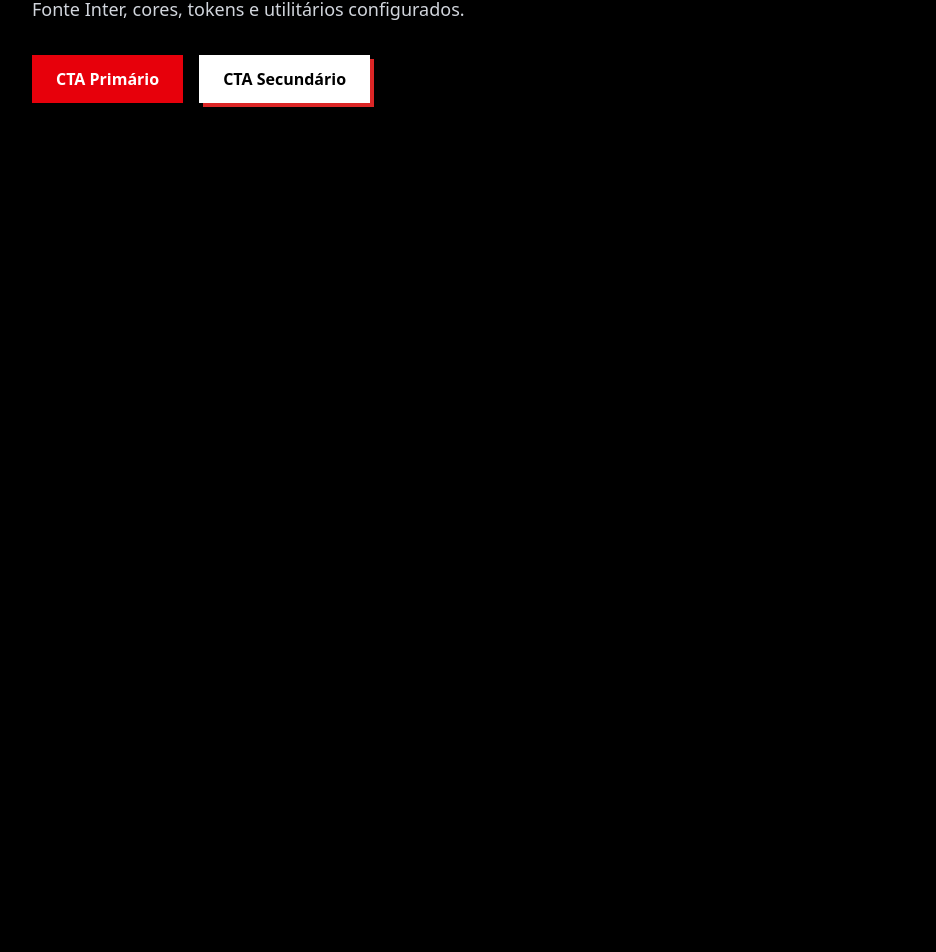
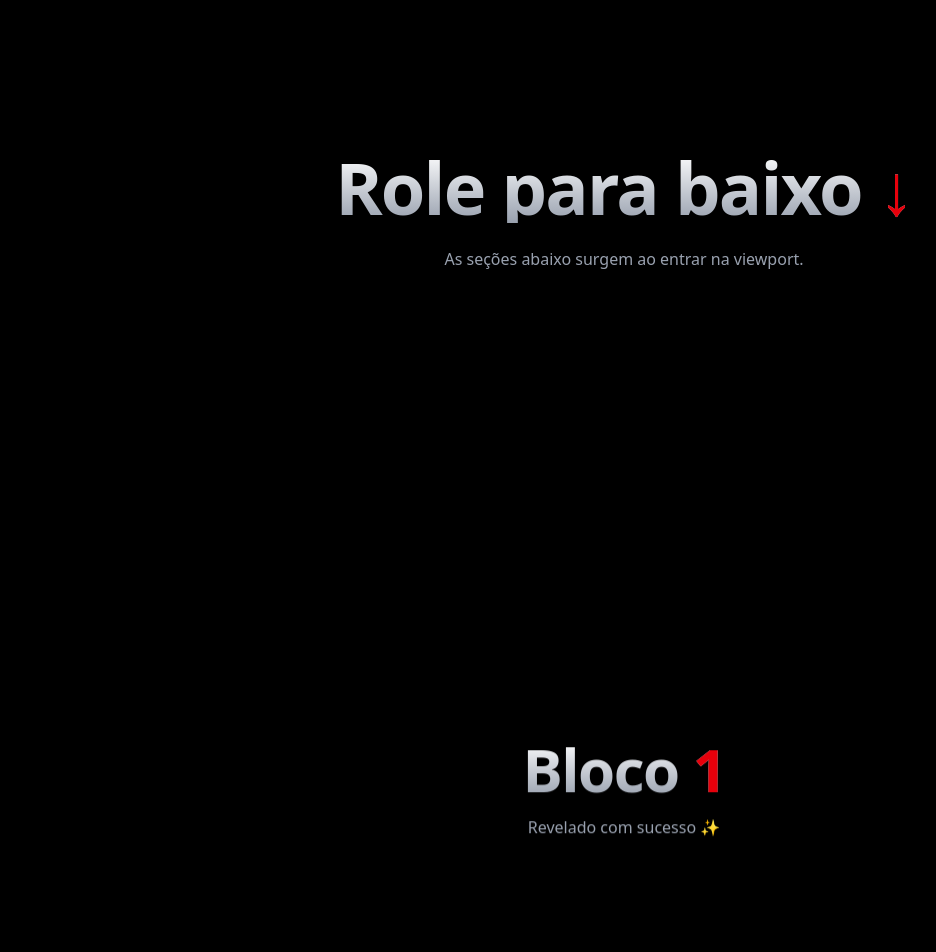
Before and after one commit to Leone-Ricardo/leonedicamp-portfolio, a React (Vite) app: page / in a window 1280 px wide. Shown: the part 189-1141 px from the top of the page, without its empty margins (16-952 px from the left). Before the commit the page ends 800 px from the top, so only its background shows below. Built offline with nearby package versions, Linux system fonts and the light colour scheme.

Commit message:
feat: useInView hook and Reveal component for scroll animations

```diff
--- a/src/App.tsx
+++ b/src/App.tsx
@@ -1,22 +1,37 @@
+import { Reveal } from '@/components/ui/Reveal'
+
 function App() {
   return (
     <div className="min-h-screen bg-black text-white">
-      <div className="container-site py-20 space-y-8">
+      {/* Bloco visível imediatamente */}
+      <section className="container-site min-h-screen flex flex-col justify-center items-center text-center gap-6">
         <h1 className="text-5xl md:text-7xl font-bold text-gradient-white">
-          Design System <span className="text-red-600">OK</span>
+          Role para baixo <span className="text-red-600">↓</span>
         </h1>
-        <p className="text-gray-300 text-lg max-w-xl">
-          Fonte Inter, cores, tokens e utilitários configurados.
-        </p>
-        <div className="flex flex-wrap gap-4">
-          <button className="bg-red-600 hover:bg-red-700 text-white font-semibold px-6 py-3 shadow-brutal transition-colors">
-            CTA Primário
-          </button>
-          <button className="bg-white text-black font-semibold px-6 py-3 shadow-brutal-red transition-colors">
-            CTA Secundário
-          </button>
-        </div>
-      </div>
+        <p className="text-gray-400">As seções abaixo surgem ao entrar na viewport.</p>
+      </section>
+
+      {/* Blocos que animam ao aparecer */}
+      {[1, 2, 3, 4, 5].map((n) => (
+        <Reveal key={n} delay={n * 80}>
+          <section className="container-site py-32 text-center">
+            <h2 className="text-4xl md:text-6xl font-bold text-gradient-white">
+              Bloco <span className="text-red-600">{n}</span>
+            </h2>
+            <p className="text-gray-400 mt-4">Revelado com sucesso ✨</p>
+          </section>
+        </Reveal>
+      ))}
+
+      {/* Bloco final com botão de reset */}
+      <section className="container-site py-32 text-center">
+        <button
+          onClick={() => window.scrollTo({ top: 0, behavior: 'smooth' })}
+          className="bg-red-600 hover:bg-red-700 text-white font-semibold px-6 py-3 shadow-brutal transition-colors"
+        >
+          Voltar ao topo ↑
+        </button>
+      </section>
     </div>
   )
 }
--- /dev/null
+++ b/src/components/ui/Reveal.tsx
@@ -0,0 +1,34 @@
+import type { ReactNode, ElementType } from 'react'
+import { useInView } from '@/hooks/useInView'
+
+type RevealProps = {
+  children: ReactNode
+  /** Atraso em ms para efeito cascata (padrão: 0) */
+  delay?: number
+  /** Tag HTML a renderizar (padrão: 'div') */
+  as?: ElementType
+  className?: string
+}
+
+/**
+ * Envolve conteúdo e o revela suavemente ao entrar na viewport.
+ * Usa a classe `.reveal` + `.is-visible` definidas no index.css.
+ */
+export function Reveal({
+  children,
+  delay = 0,
+  as: Tag = 'div',
+  className = '',
+}: RevealProps) {
+  const { ref, isInView } = useInView<HTMLDivElement>()
+
+  return (
+    <Tag
+      ref={ref as never}
+      className={`reveal ${isInView ? 'is-visible' : ''} ${className}`}
+      style={{ transitionDelay: `${delay}ms` }}
+    >
+      {children}
+    </Tag>
+  )
+}
--- /dev/null
+++ b/src/hooks/useInView.ts
@@ -0,0 +1,56 @@
+import { useEffect, useRef, useState } from 'react'
+
+type UseInViewOptions = {
+  /** 0 a 1 — quanto do elemento precisa estar visível (padrão: 0.15) */
+  threshold?: number
+  /** Margem ao redor do viewport (padrão: '0px 0px -80px 0px') */
+  rootMargin?: string
+  /** Se true, anima apenas na primeira entrada (padrão: true) */
+  once?: boolean
+}
+
+/**
+ * Hook que detecta quando um elemento entra na viewport.
+ * Retorna um `ref` para colar no elemento e um booleano `isInView`.
+ */
+export function useInView<T extends HTMLElement = HTMLDivElement>(
+  options: UseInViewOptions = {}
+) {
+  const { threshold = 0.15, rootMargin = '0px 0px -80px 0px', once = true } = options
+
+  const ref = useRef<T | null>(null)
+  const [isInView, setIsInView] = useState(false)
+
+  useEffect(() => {
+    const element = ref.current
+    if (!element) return
+
+    // Respeita preferência de redução de movimento
+    const prefersReducedMotion = window.matchMedia(
+      '(prefers-reduced-motion: reduce)'
+    ).matches
+
+    if (prefersReducedMotion) {
+      setIsInView(true)
+      return
+    }
+
+    const observer = new IntersectionObserver(
+      ([entry]) => {
+        if (entry.isIntersecting) {
+          setIsInView(true)
+          if (once) observer.unobserve(entry.target)
+        } else if (!once) {
+          setIsInView(false)
+        }
+      },
+      { threshold, rootMargin }
+    )
+
+    observer.observe(element)
+
+    return () => observer.disconnect()
+  }, [threshold, rootMargin, once])
+
+  return { ref, isInView }
+}
```
